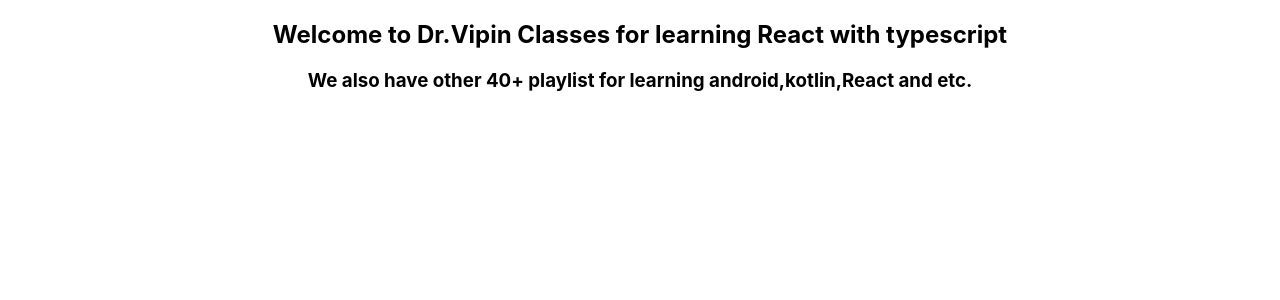
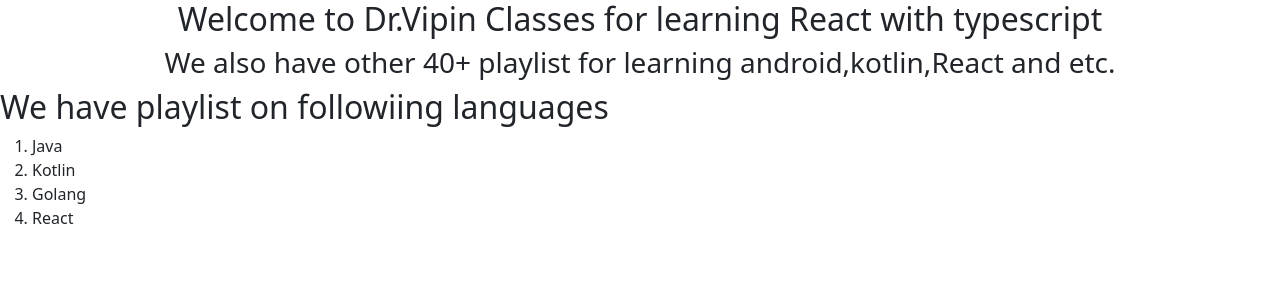
Before and after one commit to PraminBudhathoki/React-typescript, a React (Create React App) app: page / in a window 1280 px wide. Shown: the top 300 px of the page. Built offline with nearby package versions, Linux system fonts and the light colour scheme.

Commit message:
passing array as a component

```diff
--- a/package.json
+++ b/package.json
@@ -10,6 +10,7 @@
     "@types/node": "^16.11.64",
     "@types/react": "^18.0.21",
     "@types/react-dom": "^18.0.6",
+    "bootstrap": "^5.2.0-beta1",
     "react": "^18.2.0",
     "react-dom": "^18.2.0",
     "react-scripts": "5.0.1",
--- a/src/App.tsx
+++ b/src/App.tsx
@@ -1,11 +1,14 @@
 import React from "react";
 import "./App.css";
 import ChannelInfo from "./Component/ChannelInfo";
+import PlaylistInfo from "./Component/PlaylistInfo";
 
 function App() {
+  const lang = ["Java", "Kotlin", "Golang", "React"];
   return (
     <div className="App">
       <ChannelInfo channelName="Dr.Vipin Classes" playlistCount={40} />
+      <PlaylistInfo lang={lang} />
     </div>
   );
 }
--- a/src/Component/ChannelInfo.tsx
+++ b/src/Component/ChannelInfo.tsx
@@ -4,6 +4,7 @@
 interface ChannelProps {
   channelName: string;
   playlistCount: number;
+  noofsubscription?: number;
 }
 function ChannelInfo(props: ChannelProps) {
   return (
--- /dev/null
+++ b/src/Component/PlaylistInfo.tsx
@@ -0,0 +1,18 @@
+interface PlaylistInfoProps {
+  lang: string[];
+}
+
+const PlaylistInfo = (props: PlaylistInfoProps) => {
+  return (
+    <div className="text-start">
+      <h2>We have playlist on followiing languages</h2>
+      <ol>
+        {props.lang.map((l) => (
+          <li key={l}>{l}</li>
+        ))}
+      </ol>
+    </div>
+  );
+};
+
+export default PlaylistInfo;
```
Also changed, not shown: src/index.tsx (+7 -7 lines), 1 other file (tests, documents, lock files or other folders).
